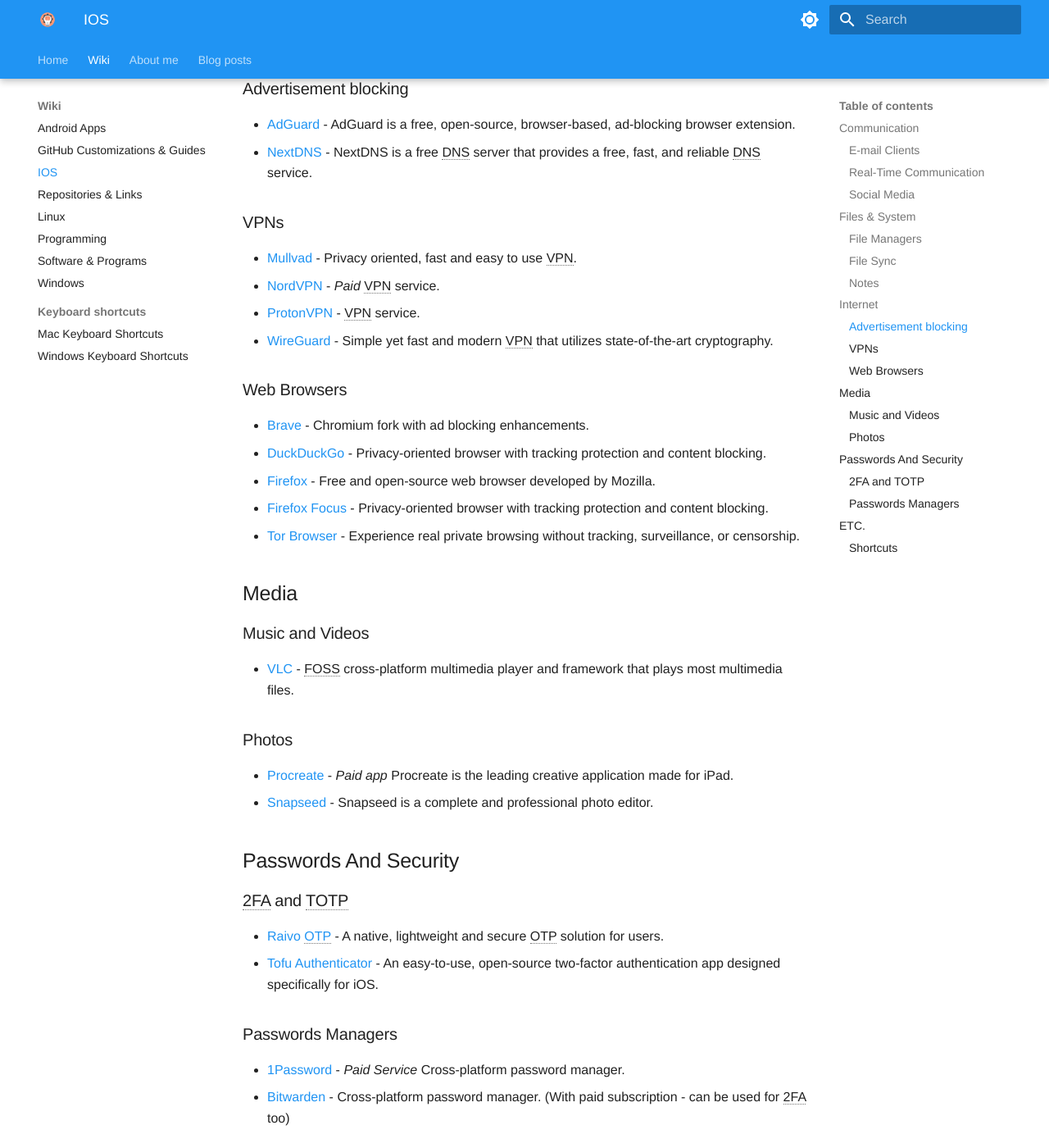
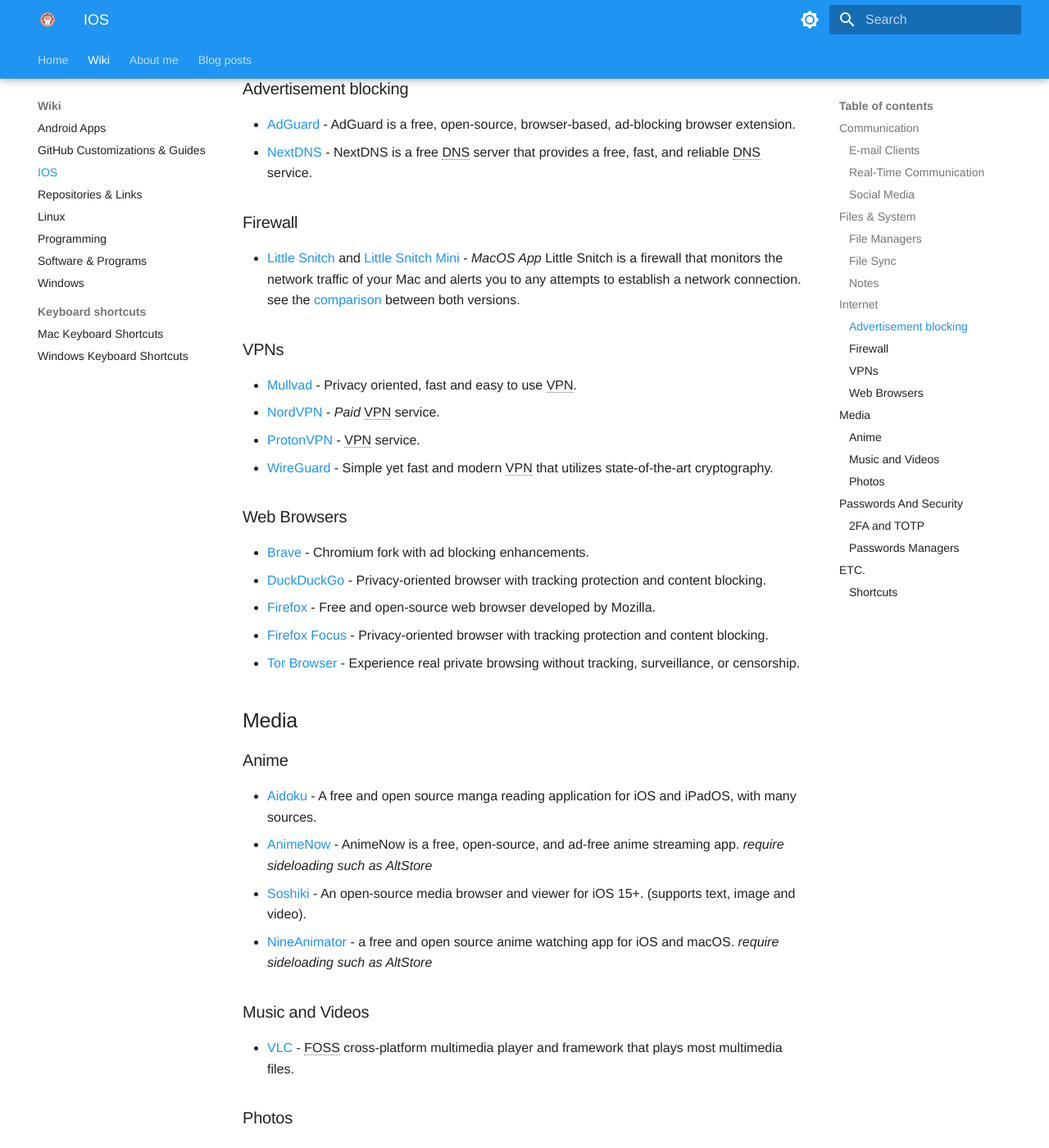
Before and after one commit to ZivSimchoni/Zwiki, an MkDocs documentation site: the page built from docs/Wiki/IOS.md, in a window 1280 px wide and 1400 px high, scrolled down 1448 px. Shown: the whole window at 82% size. Built offline with MkDocs 1.6.1 and Material for MkDocs 9.7.7, drawn with Linux system fonts in a browser that asks for light colours; some web fonts are replaced.

Commit message:
Add Anime Apps

```diff
--- a/docs/Wiki/IOS.md
+++ b/docs/Wiki/IOS.md
@@ -50,6 +50,10 @@
 -   [AdGuard](https://apps.apple.com/app/apple-store/id1047223162) - AdGuard is a free, open-source, browser-based, ad-blocking browser extension.
 -   [NextDNS](https://apps.apple.com/app/nextdns/id1463342498) - NextDNS is a free DNS server that provides a free, fast, and reliable DNS service.
 
+### Firewall
+
+-   [Little Snitch](https://www.obdev.at/products/littlesnitch/index.html) and [Little Snitch Mini](https://obdev.at/products/littlesnitch-mini/index.html) - _MacOS App_ Little Snitch is a firewall that monitors the network traffic of your Mac and alerts you to any attempts to establish a network connection. see the [comparison](https://obdev.at/products/littlesnitch/compare.html) between both versions.
+
 ### VPNs
 
 -   [Mullvad](https://apps.apple.com/app/mullvad-vpn/id1488466513) - Privacy oriented, fast and easy to use VPN.
@@ -66,6 +70,13 @@
 -   [Tor Browser](https://apps.apple.com/app/onion-browser/id519296448) - Experience real private browsing without tracking, surveillance, or censorship.
 
 ## Media
+
+### Anime
+
+-   [Aidoku](https://aidoku.app/) - A free and open source manga reading application for iOS and iPadOS, with many sources.
+-   [AnimeNow](https://github.com/AnimeNow-Team/AnimeNow) - AnimeNow is a free, open-source, and ad-free anime streaming app. _require sideloading such as AltStore_
+-   [Soshiki](https://github.com/soshikimoe/soshiki-ios) - An open-source media browser and viewer for iOS 15+. (supports text, image and video).
+-   [NineAnimator](https://nineanimator.marcuszhou.com/) - a free and open source anime watching app for iOS and macOS. _require sideloading such as AltStore_
 
 ### Music and Videos
 
```
Also changed, not shown: docs/Wiki/Android.md (+5 -0 lines).
